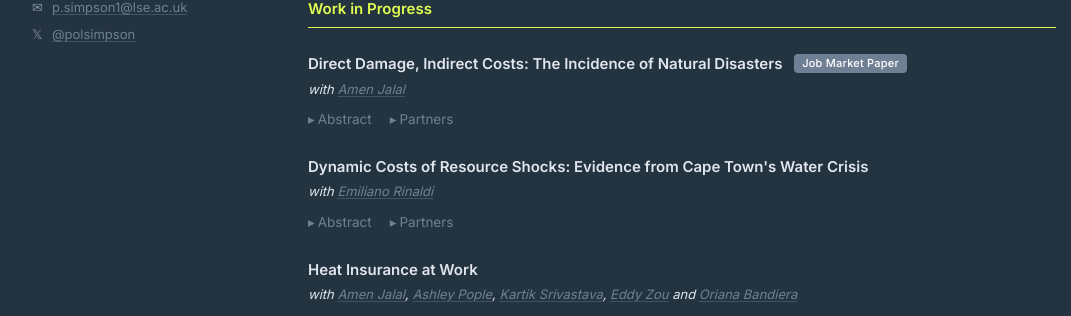
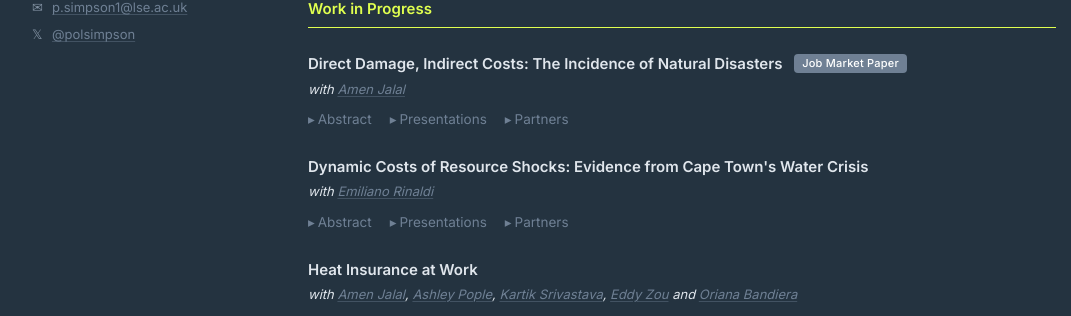
Before and after one commit to polsimpson/polsimpson.github.io, a Jekyll site: the page built from _pages/about.md, in a window 1280 px wide. Shown: the part 347-663 px from the top of the page, without its empty margins (96-1167 px from the left). Built offline with Jekyll 4.4.1, drawn with Linux system fonts in a browser that asks for light colours.

Commit message:
Add Presentations dropdowns to JMP and Cape Town papers
Co-Authored-By: Claude Opus 5 (1M context) <noreply@anthropic.com>
Claude-Session: https://claude.ai/code/session_01HbFJgsuPVferw6MtTj5XA9

```diff
--- a/_pages/about.md
+++ b/_pages/about.md
@@ -42,6 +42,10 @@ I study how policy can help households and firms cope with and recover from extr
       <div class="content">Natural disasters affect not only the locations they physically hit, but also surrounding areas through trade linkages. As a result, the economic incidence of disasters differs from their physical footprint. We argue that ignoring this divergence leads us to understate the costs of natural disasters and misallocate the assistance that follows. To do so, we collect panel data on 5,100 rural households, surveyed in the aftermath of Pakistan's large-scale 2022 floods. We combine this with satellite flood measures and administrative damage data, and use a re-centered IV design to separately identify the impacts of direct and indirect flood exposure. We find that direct exposure to flooding causes physical damage to homes and crops, whilst flooding in the surrounding area drives impacts on other economic outcomes. A one-standard-deviation increase in indirect exposure to flooding reduces the probability of being in paid employment by 9 percentage points, increases local food prices by 8% and lowers real consumption by 12%. This is not reflected in disaster relief: all else equal, direct exposure makes a household more likely to receive aid, while having flooded neighbours makes it less likely. To assess the benefits of optimal targeting, we build a spatial general-equilibrium model, and find substantial welfare gains compared to targeting on physical exposure, particularly when floods are large.</div>
     </details>
     <details>
+      <summary>Presentations</summary>
+      <div class="content">NBER Summer Institute 2026 (Environment and Energy Economics) · LSE Environment Camp 2026 · LSE Environment Week 2026 (scheduled)</div>
+    </details>
+    <details>
       <summary>Partners</summary>
       <div class="content">IGC · STEG · Harvard University</div>
     </details>
@@ -55,6 +59,10 @@ I study how policy can help households and firms cope with and recover from extr
     <details>
       <summary>Abstract</summary>
       <div class="content">Droughts are becoming more frequent, and cities facing them must decide how to divide a temporary cut in water between residential and commercial use. We study this choice in Cape Town's Day Zero crisis, where the city raised prices sharply to attenuate demand. Using the universe of formal employment, we find losses in water-intensive industries that lasted long after prices returned to normal, with the reduction in water use by firms coming from exit rather than substitution. Neither employment in water-intensive sectors nor the formal employment rates of workers displaced from them had returned to trend six years later. These impacts spilled over onto sectors that bought from, sold to, or shared workers with water-intensive industries. To measure the welfare cost of the implemented policy against alternatives, we build a dynamic spatial model of the city, with firm entry and exit and costly job switching. We find that a policy that shifted the cut toward households, protecting a free basic allowance while raising prices on use above it, would have avoided nearly two thirds of the welfare losses from the drought.</div>
+    </details>
+    <details>
+      <summary>Presentations</summary>
+      <div class="content">NBER Summer Institute 2026 (Urban Economics) · LSE Environment Camp 2026 · LSE Environment Week 2026 (scheduled)</div>
     </details>
     <details>
       <summary>Partners</summary>
```
